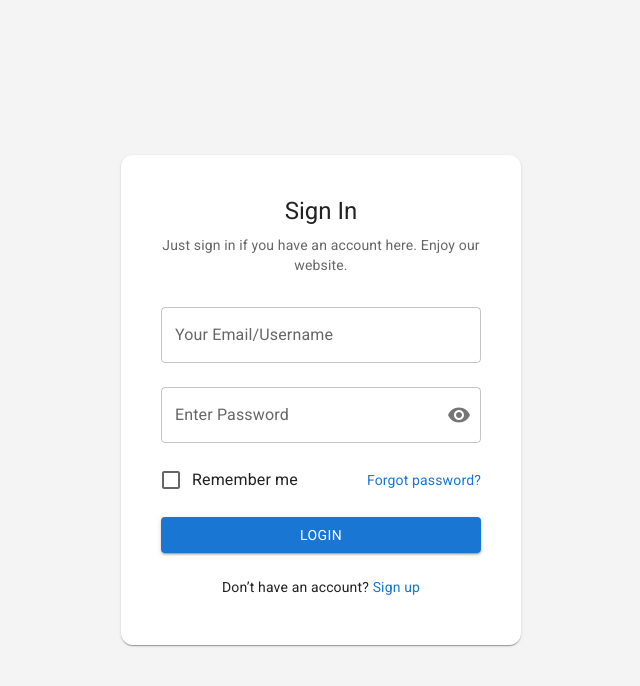
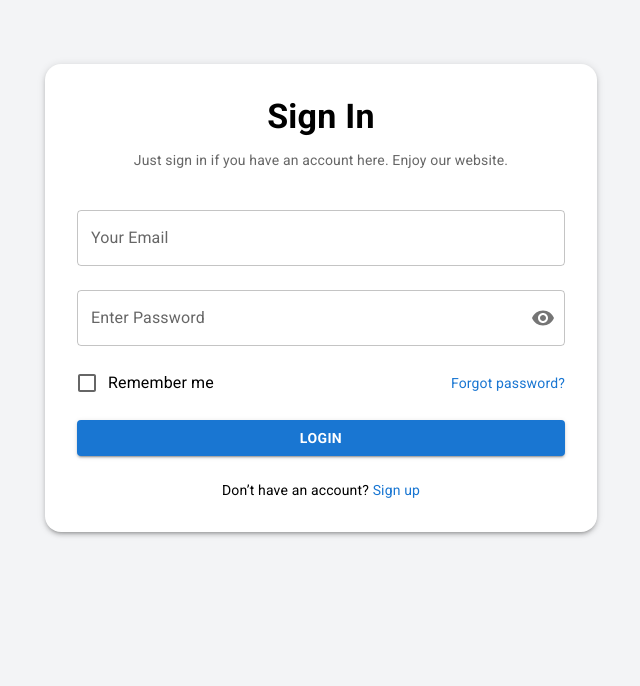
Before and after one commit to elsasalsa/todo-app, a Next.js app: page /login in a window 1280 px wide. Shown: the top 686 px of the page, without its empty margins (319-959 px from the left). Built offline with nearby package versions, Linux system fonts and the light colour scheme; some icons are missing.

Commit message:
update login & register

```diff
--- a/src/app/forgot-password/page.tsx
+++ b/src/app/forgot-password/page.tsx
@@ -27,8 +27,7 @@ export default function ForgotPasswordPage() {
       return;
     }
 
-    // Simulasi: Belum ada fitur backend
-    toast('Fitur belum tersedia. Silakan hubungi admin.', {
+    toast('This feature is not available yet. Please contact admin.', {
       icon: 'ℹ️',
     });
   };
--- a/src/app/login/page.tsx
+++ b/src/app/login/page.tsx
@@ -1,24 +1,26 @@
 'use client';
+
 import React, { useState, useEffect } from 'react';
+import { useRouter } from 'next/navigation';
 import {
   Box,
   Button,
-  Card,
-  CardContent,
+  Container,
+  TextField,
+  Typography,
+  InputAdornment,
+  IconButton,
   Checkbox,
   FormControlLabel,
-  IconButton,
-  InputAdornment,
   Link,
-  TextField,
-  Typography,
 } from '@mui/material';
 import { Visibility, VisibilityOff } from '@mui/icons-material';
 import AccountCircle from '@mui/icons-material/AccountCircle';
-import { login } from '@/lib/api'; // Pastikan login function-mu valid
+import { login } from '@/lib/api';
 import toast from 'react-hot-toast';
 
 export default function LoginPage() {
+  const router = useRouter();
   const [isClient, setIsClient] = useState(false);
   const [email, setEmail] = useState('');
   const [password, setPassword] = useState('');
@@ -26,12 +28,17 @@ export default function LoginPage() {
   const [rememberMe, setRememberMe] = useState(false);
 
   useEffect(() => {
+    const token = localStorage.getItem('token');
+    if (token) {
+      toast('You are logged in!', { icon: 'ℹ️' });
+      router.replace('/todo');
+    }
+  }, [router]);
+
+  useEffect(() => {
     setIsClient(true);
-
-    // Ambil data dari localStorage saat komponen dimuat
     const savedEmail = localStorage.getItem('rememberedEmail');
     const savedRemember = localStorage.getItem('rememberMe');
-
     if (savedRemember === 'true' && savedEmail) {
       setEmail(savedEmail);
       setRememberMe(true);
@@ -43,18 +50,12 @@ export default function LoginPage() {
   const handleLogin = async () => {
     try {
       const res = await login(email, password);
-      console.log('API Login Response:', res);
-
       const token = res.token;
       if (!token) {
         toast.error('Login failed: no token returned');
         return;
       }
-
-      // Simpan token
       localStorage.setItem('token', token);
-
-      // Simpan email jika rememberMe aktif
       if (rememberMe) {
         localStorage.setItem('rememberedEmail', email);
         localStorage.setItem('rememberMe', 'true');
@@ -62,7 +63,6 @@ export default function LoginPage() {
         localStorage.removeItem('rememberedEmail');
         localStorage.removeItem('rememberMe');
       }
-
       toast.success('Login successful!');
       setTimeout(() => {
         window.location.href = '/todo';
@@ -77,27 +77,17 @@ export default function LoginPage() {
   };
 
   return (
-    <Box
-      display="flex"
-      alignItems="center"
-      justifyContent="center"
-      minHeight="100vh"
-      bgcolor="#f4f4f4"
-      px={2}
-    >
-      <Card sx={{ width: '100%', maxWidth: 400, borderRadius: 3, p: 3 }}>
-        <CardContent>
-          <Box textAlign="center" mb={2}>
-            <Typography variant="h5" gutterBottom>
+    <Container maxWidth="sm" >
+      <Box mt={8} p={4} boxShadow={3} borderRadius={4} bgcolor="#fff">
+        <Typography variant="h4" align="center" fontWeight={700} gutterBottom>
           Sign In
         </Typography>
-            <Typography variant="body2" color="text.secondary">
+        <Typography variant="body2" align="center" mb={3} color="text.secondary">
           Just sign in if you have an account here. Enjoy our website.
         </Typography>
-          </Box>
 
         <TextField
-            label="Your Email/Username"
+          label="Your Email"
           type="email"
           value={email}
           onChange={(e) => setEmail(e.target.value)}
@@ -146,7 +136,7 @@ export default function LoginPage() {
           </Link>
         </Box>
 
-          <Button fullWidth variant="contained" onClick={handleLogin}>
+        <Button fullWidth variant="contained" onClick={handleLogin} sx={{ fontWeight: 600 }}>
           Login
         </Button>
 
@@ -158,8 +148,7 @@ export default function LoginPage() {
             </Link>
           </Typography>
         </Box>
-        </CardContent>
-      </Card>
       </Box>
+    </Container>
   );
 }
--- a/src/app/register/page.tsx
+++ b/src/app/register/page.tsx
@@ -1,6 +1,7 @@
 'use client';
 
 import React, { useState, useEffect } from 'react';
+import { useRouter } from 'next/navigation';
 import axios from 'axios';
 import {
   Box,
@@ -15,9 +16,10 @@ import Visibility from '@mui/icons-material/Visibility';
 import VisibilityOff from '@mui/icons-material/VisibilityOff';
 import { register } from '@/lib/api';
 import Link from 'next/link';
-import toast from 'react-hot-toast'; // ✅ Pake toast
+import toast from 'react-hot-toast';
 
-const RegisterPage = () => {
+export default function RegisterPage() {
+  const router = useRouter();
   const [form, setForm] = useState({
     firstName: '',
     lastName: '',
@@ -31,6 +33,14 @@ const RegisterPage = () => {
   const [isClient, setIsClient] = useState(false);
 
   useEffect(() => {
+    const token = localStorage.getItem('token');
+    if (token) {
+      toast('You are logged in!', { icon: 'ℹ️' });
+      router.replace('/todo');
+    }
+  }, [router]);
+
+  useEffect(() => {
     setIsClient(true);
   }, []);
 
@@ -41,33 +51,17 @@ const RegisterPage = () => {
   };
 
   const handleSubmit = async () => {
-    const {
-      firstName,
-      lastName,
-      email,
-      password,
-      confirmPassword,
-      about,
-    } = form;
-
-    // Validasi input kosong
+    const { firstName, lastName, email, password, confirmPassword, about } = form;
     if (!firstName || !lastName || !email || !password || !confirmPassword || !about) {
       toast.error('Please fill in all the fields');
       return;
     }
-
-    // Validasi password cocok
     if (password !== confirmPassword) {
       toast.error('Passwords do not match');
       return;
     }
-
-    // Gabungkan nama
     const fullName = `${firstName} ${lastName}`.trim();
-
-    // Tambahkan domain jika tidak ada "@"
     const emailToSend = email.includes('@') ? email : `${email}@squareteam.com`;
-
     try {
       await register(fullName, emailToSend, password);
       toast.success('Register success!');
@@ -200,6 +194,4 @@ const RegisterPage = () => {
       </Box>
     </Container>
   );
-};
-
-export default RegisterPage;
+}
--- a/src/lib/api.ts
+++ b/src/lib/api.ts
@@ -9,7 +9,6 @@ const instance = axios.create({
   },
 });
 
-// ===================== AUTH =====================
 
 export const login = async (email: string, password: string) => {
   const response = await instance.post('/login', {
@@ -47,9 +46,13 @@ export const verifyToken = async (token: string) => {
   }
 };
 
-// ===================== TODO =====================
 
-export const getTodos = async (token: string, page: number, rows: number) => {
+export const getTodos = async (
+  token: string,
+  page: number,
+  rows: number,
+  searchFilters?: Record<string, any>
+) => {
   const response = await instance.get('/todos', {
     headers: { Authorization: `Bearer ${token}` },
     params: {
@@ -57,6 +60,7 @@ export const getTodos = async (token: string, page: number, rows: number) => {
       rows,
       orderKey: 'createdAt',
       orderRule: 'desc',
+      ...(searchFilters && { searchFilters: JSON.stringify(searchFilters) }),
     },
   });
 
```
Lines whose indentation alone changed are shown as unchanged.
